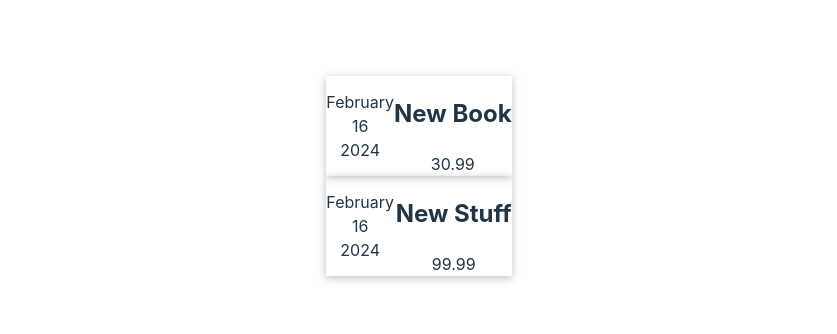
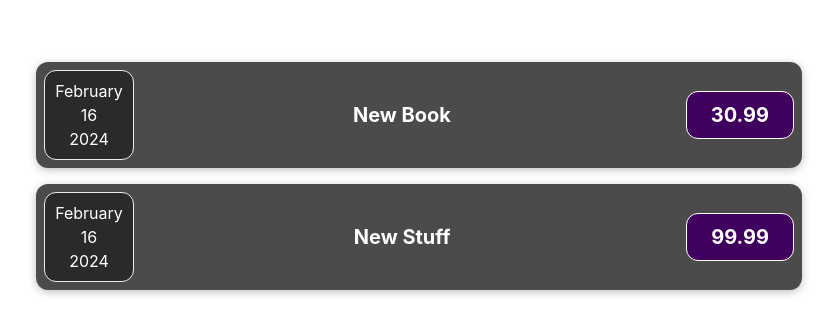
Before and after one commit to gbrds/expenses, a React (Vite) app: page / in a window 1280 px wide. Shown: the part 224-558 px from the top of the page, without its empty margins (221-1058 px from the left). Built offline with nearby package versions, Linux system fonts and the light colour scheme.

Commit message:
YL1, design

```diff
--- /dev/null
+++ b/src/assets/ExpenseDate.css
@@ -0,0 +1,26 @@
+.expense-date {
+    display: flex;
+    flex-direction: column;
+    width: 5.5rem;
+    height: 5.5rem;
+    border: 1px solid #ececec;
+    background-color: #2a2a2a;
+    color: white;
+    border-radius: 12px;
+    align-items: center;
+    justify-content: center;
+}
+
+.expense-date__month {
+    font-size: 0.75rem;
+    font-weight: bold;
+}
+
+.expense-date__year {
+    font-size: 0.75rem;
+}
+
+.expense-date__day {
+    font-size: 1.5rem;
+    font-weight: bold;
+}
--- a/src/assets/ExpenseDate.jsx
+++ b/src/assets/ExpenseDate.jsx
@@ -1,13 +1,15 @@
+import './ExpenseDate.css'
+
 const ExpenseDate = (props) => {
     const day = props.date.toLocaleString('en-US', {day: '2-digit'})
     const month = props.date.toLocaleString('en-US', {month: 'long'})
     const year = props.date.getFullYear()
 
     return(
-        <div>
-            <div>{month}</div>
-            <div>{day}</div>
-            <div>{year}</div>
+        <div className="expense-date">
+            <div className="expense-date_month">{month}</div>
+            <div className="expense-date_day">{day}</div>
+            <div className="expense-date_year">{year}</div>
         </div>
     )
 }
--- a/src/assets/expenseItem.css
+++ b/src/assets/expenseItem.css
@@ -1,6 +1,58 @@
 .expense-item {
+    width: 750px;
     display: flex;
     justify-content: space-between;
     align-items: center;
     box-shadow: 0 2px 8px rgba(0, 0, 0, 0.25);
+    padding: 0.5rem;
+    margin: 1rem 0;
+    border-radius: 12px;
+    background-color: #4b4b4b;
+    color: white;
 }
+
+.expense-item_description {
+    display: flex;
+    flex-direction: column;
+    gap: 1rem;
+    align-items: flex-end;
+    flex-flow: column-reverse;
+    justify-content: flex-start;
+    flex: 1;
+}
+
+.expense-item h2 {
+    color: #3a3a3a;
+    font-size: 1rem;
+    flex: 1;
+    margin: 0 1rem;
+    color: white;
+}
+
+.expense-item_price {
+    font-size: 1rem;
+    font-weight: bold;
+    color: white;
+    background-color: #40005d;
+    border: 1px solid white;
+    padding: 0.5rem;
+    border-radius: 12px;
+}
+
+@media (min-width: 580px) {
+    .expense-item_description {
+        flex-direction: row;
+        align-items: center;
+        justify-content: flex-start;
+        flex: 1;
+    }
+
+    .expense-item_description h2 {
+        font-size: 1.25rem;
+    }
+
+    .expense-item_price {
+        font-size: 1.25rem;
+        padding: 0.5rem 1.5rem;
+    }
+}
```
